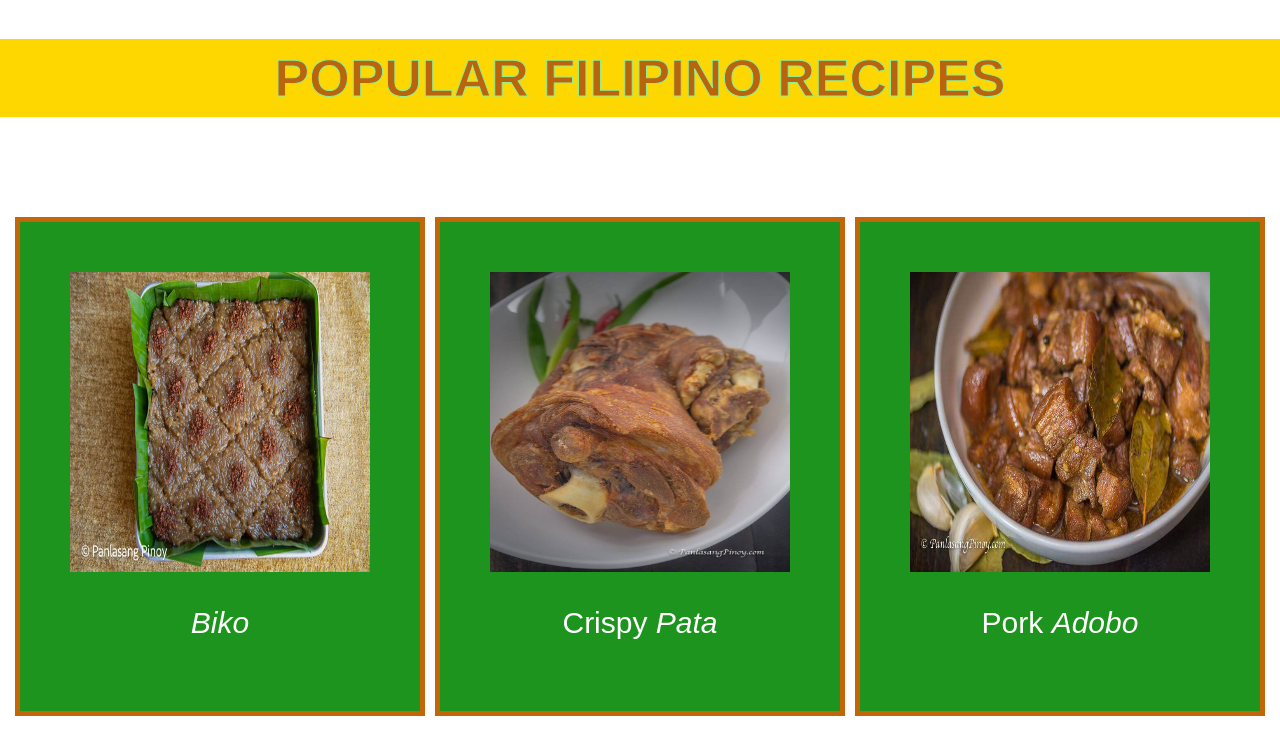
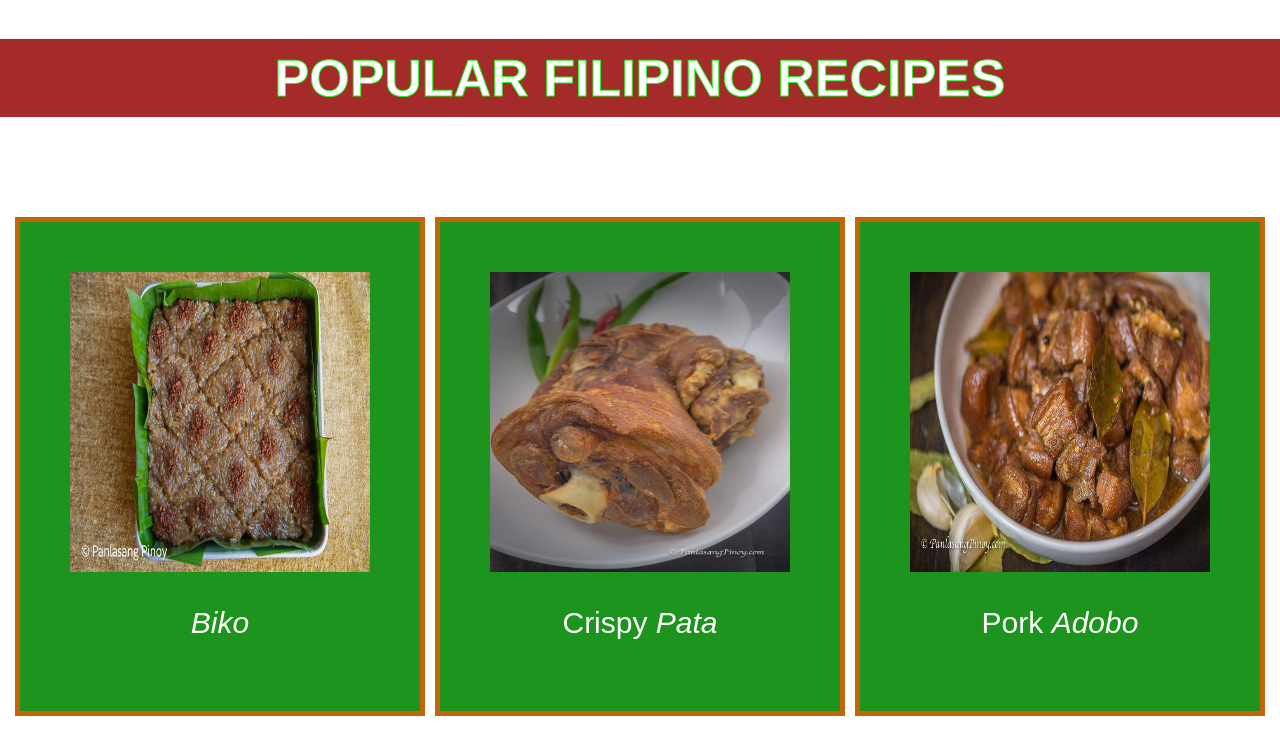
Before and after one commit to Jo-mart31/Odin_Recipe, a plain HTML site: page index.html in a window 1280 px wide. Shown: the part 128-864 px from the top of the page. Drawn offline with Linux system fonts and the light colour scheme.

Commit message:
Change color of h1 and  div.heading

```diff
--- a/index.css
+++ b/index.css
@@ -7,7 +7,7 @@ body {
 }
 
 .heading {
-    background-color: gold;
+    background-color: brown;
 }
 
 h1 {
@@ -15,8 +15,8 @@ h1 {
     font-size: 52px;
     font-weight: bolder;
     margin-bottom: 80px;
-    color: rgb(186, 100, 13);
-    -webkit-text-stroke: 1px lightgreen;
+    color: rgb(255, 255, 255);
+    -webkit-text-stroke: 1px rgb(32, 249, 32);
 }
 
 img {
```
